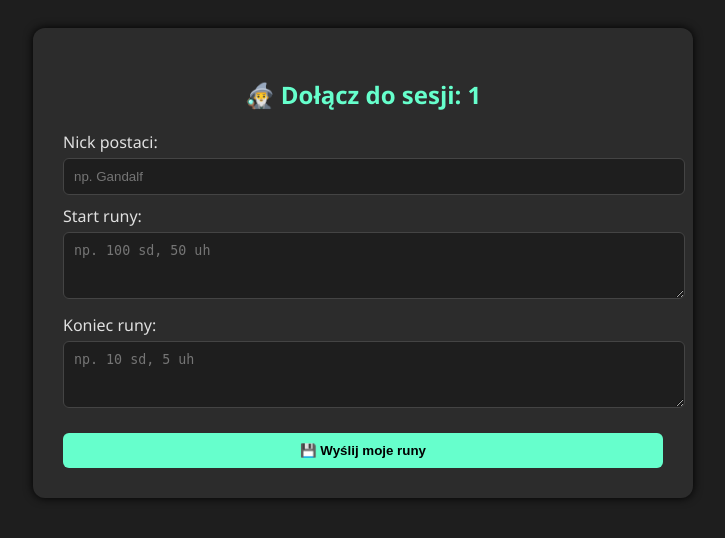
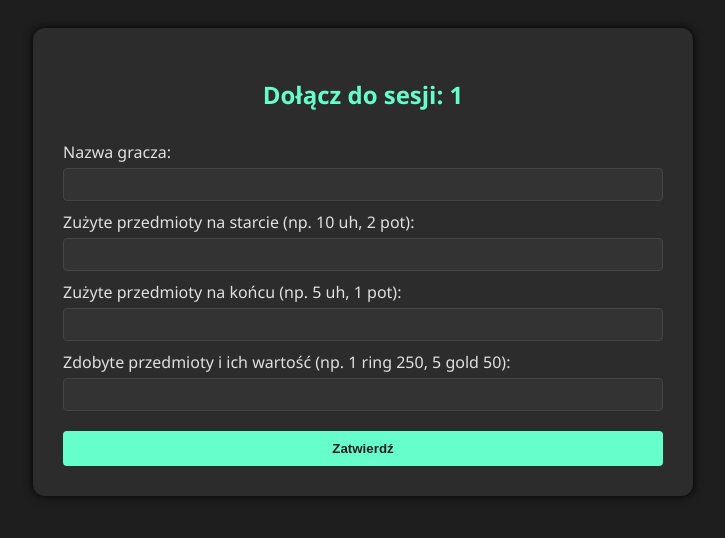
Before and after one commit to jancza93/mediviahunt, a Flask app: page /join/1 in a window 1280 px wide. Shown: the top 538 px of the page, without its empty margins (277-1002 px from the left). Run offline with Flask 3, Linux system fonts and the light colour scheme.

Commit message:
Update join.html

```diff
--- a/templates/join.html
+++ b/templates/join.html
@@ -2,7 +2,7 @@
 <html lang="pl">
 <head>
     <meta charset="UTF-8">
-    <title>Dołącz do sesji</title>
+    <title>Dołącz do sesji: {{ session_id }}</title>
     <style>
         body {
             background-color: #1e1e1e;
@@ -19,53 +19,60 @@
             box-shadow: 0 0 10px #000;
         }
         h2 {
+            color: #66ffcc;
             text-align: center;
             margin-bottom: 20px;
-            color: #66ffcc;
+        }
+        form {
+            display: flex;
+            flex-direction: column;
         }
         label {
-            display: block;
-            margin: 10px 0 5px;
+            margin-top: 10px;
+            color: #e0e0e0;
         }
-        input, textarea {
-            width: 100%;
-            padding: 10px;
-            background-color: #1e1e1e;
-            color: #ffffff;
+        input[type="text"] {
+            padding: 8px;
+            margin-top: 5px;
             border: 1px solid #444;
-            border-radius: 6px;
+            border-radius: 4px;
+            background-color: #333;
+            color: #e0e0e0;
         }
-        button {
+        button[type="submit"] {
             margin-top: 20px;
-            width: 100%;
+            padding: 10px 15px;
+            border: none;
+            border-radius: 4px;
             background-color: #66ffcc;
-            color: #000;
-            padding: 10px;
-            border: none;
-            border-radius: 6px;
+            color: #1e1e1e;
+            cursor: pointer;
             font-weight: bold;
-            cursor: pointer;
         }
-        button:hover {
-            background-color: #55e6b0;
+        button[type="submit"]:hover {
+            background-color: #80ffdb;
         }
     </style>
 </head>
 <body>
     <div class="container">
-        <h2>🧙‍♂️ Dołącz do sesji: {{ session_id }}</h2>
-        <form action="/submit" method="post">
+        <h2>Dołącz do sesji: {{ session_id }}</h2>
+        <form action="{{ url_for('submit') }}" method="post">
             <input type="hidden" name="session_id" value="{{ session_id }}">
-            <label for="name">Nick postaci:</label>
-            <input type="text" id="name" name="name" placeholder="np. Gandalf">
 
-            <label for="start">Start runy:</label>
-            <textarea id="start" name="start" rows="3" placeholder="np. 100 sd, 50 uh"></textarea>
+            <label for="name">Nazwa gracza:</label>
+            <input type="text" id="name" name="name" required>
 
-            <label for="end">Koniec runy:</label>
-            <textarea id="end" name="end" rows="3" placeholder="np. 10 sd, 5 uh"></textarea>
+            <label for="start">Zużyte przedmioty na starcie (np. 10 uh, 2 pot):</label>
+            <input type="text" id="start" name="start">
 
-            <button type="submit">💾 Wyślij moje runy</button>
+            <label for="end">Zużyte przedmioty na końcu (np. 5 uh, 1 pot):</label>
+            <input type="text" id="end" name="end">
+
+            <label for="loot">Zdobyte przedmioty i ich wartość (np. 1 ring 250, 5 gold 50):</label>
+            <input type="text" id="loot" name="loot">
+
+            <button type="submit">Zatwierdź</button>
         </form>
     </div>
 </body>
```
